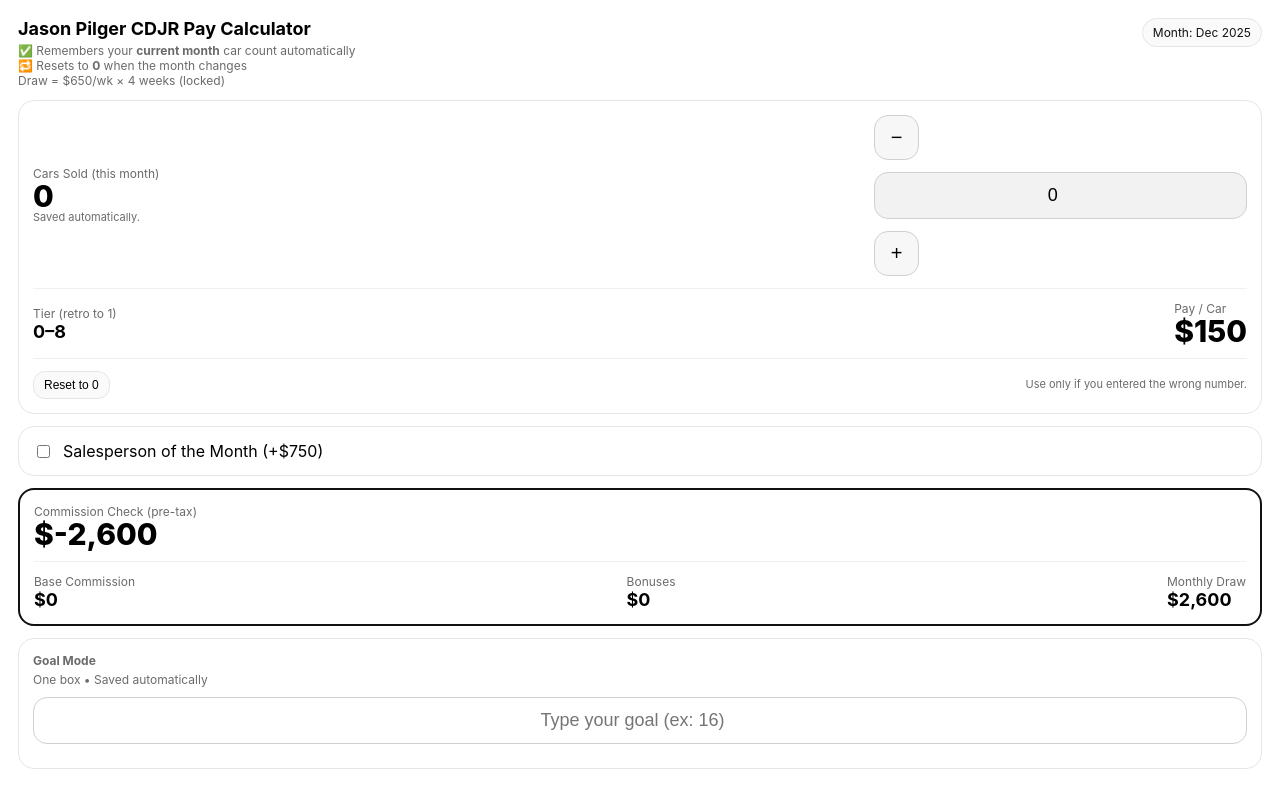
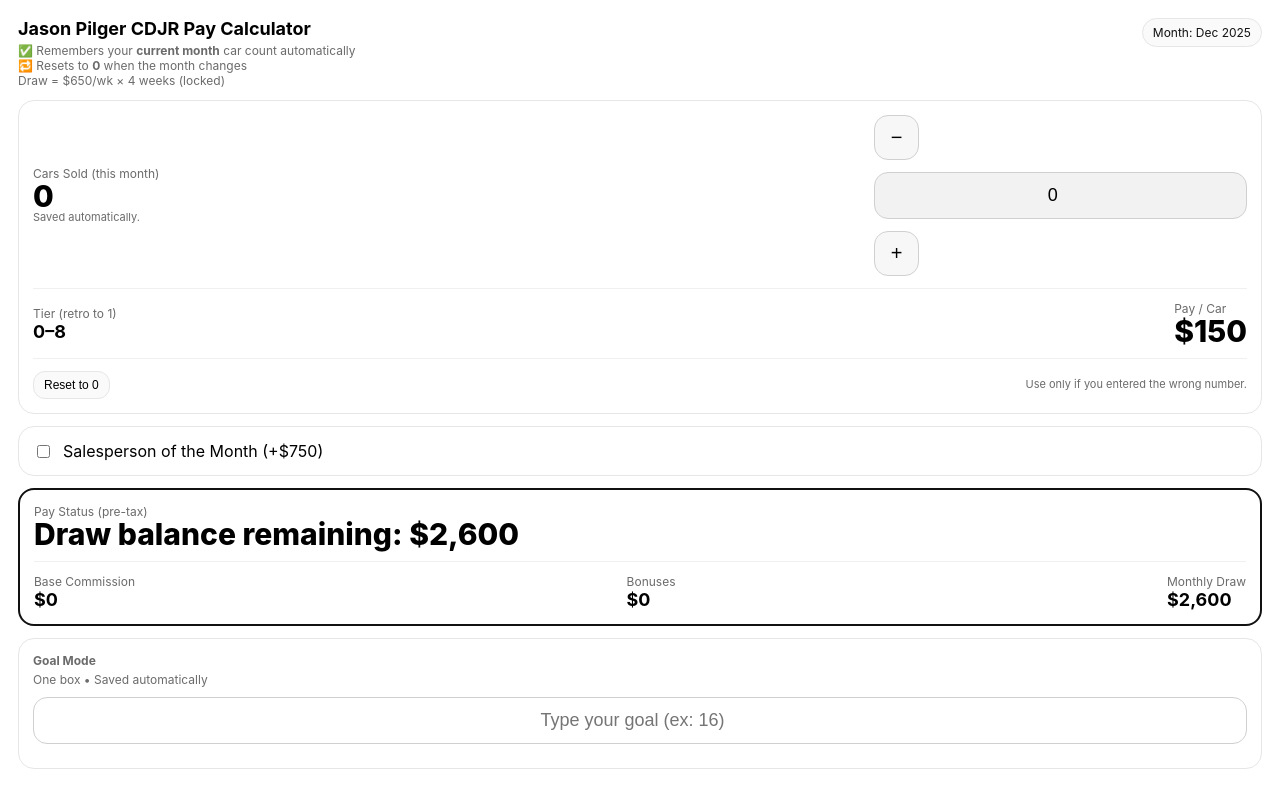
Before and after one commit to Newlifeliving01-sudo/jp-cdjr-pay, a plain HTML site: page index.html in a window 1280 px wide. Drawn offline with Linux system fonts and the light colour scheme.

Commit message:
Update index.html

```diff
--- a/index.html
+++ b/index.html
@@ -90,7 +90,7 @@
 
 <!-- Result -->
 <div class="card result">
-  <div class="label">Commission Check (pre-tax)</div>
+  <div class="label">Pay Status (pre-tax)</div>
   <div class="big" id="check">$0</div>
   <div class="divider"></div>
   <div class="row">
@@ -203,7 +203,11 @@
     setText("unitsDisplay", u);
     setText("tierText", r.t.tier);
     setText("rateText", fmt(r.t.rate));
-    setText("check", fmt(r.check));
+    if (r.check < 0) {
+  setText("check", "Draw balance remaining: " + fmt(Math.abs(r.check)));
+} else {
+  setText("check", "Commission check: " + fmt(r.check));
+}
     setText("base", fmt(r.base));
     setText("bonus", fmt(r.bonus));
     setText("draw", fmt(MONTHLY_DRAW));
```
